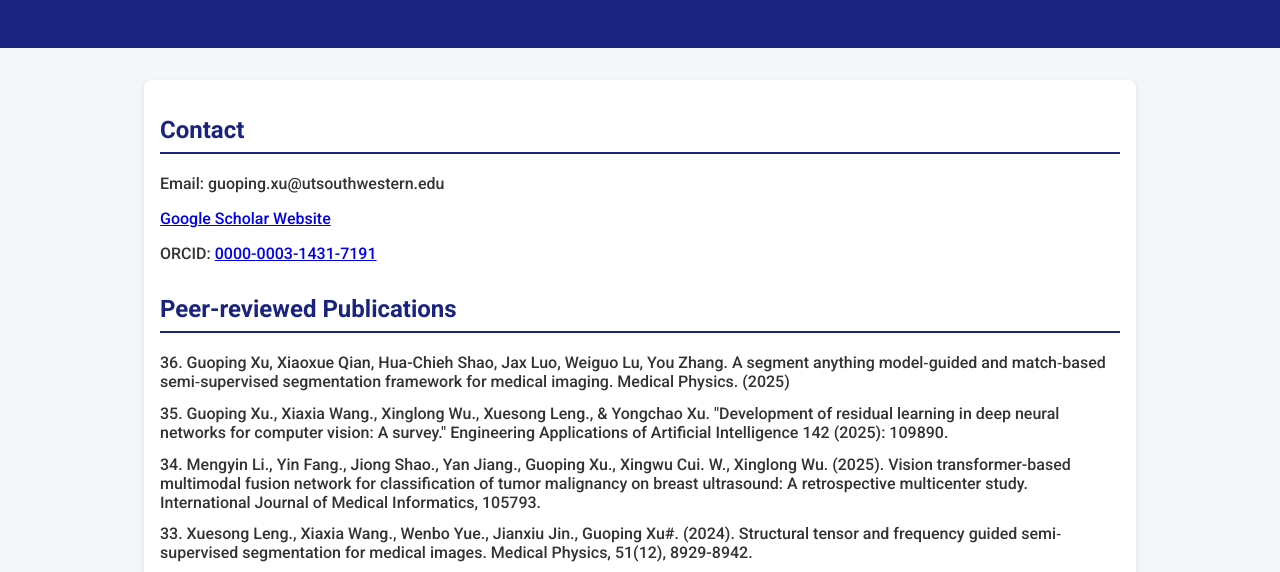
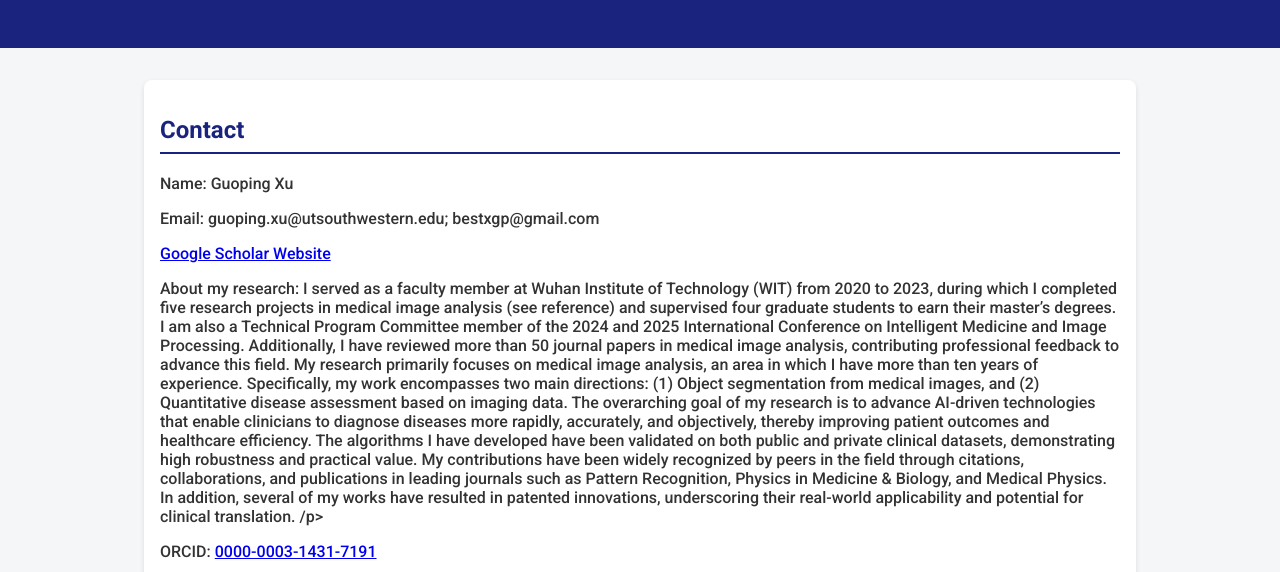
Before and after one commit to apple1986/apple1986.github.io, a plain HTML site: page index.html in a window 1280 px wide. Shown: the part 124-696 px from the top of the page. Drawn offline with Linux system fonts and the light colour scheme.

Commit message:
Revise contact details and expand research overview
Updated contact information and added a detailed research description.

```diff
--- a/index.html
+++ b/index.html
@@ -59,10 +59,14 @@
   <main>
     <section>
       <h2>Contact</h2>
-      <p>Email: guoping.xu@utsouthwestern.edu</p>
+      <p>Name: Guoping Xu</p>
+      <p>Email: guoping.xu@utsouthwestern.edu; bestxgp@gmail.com </p>
       <a href="https://scholar.google.com/citations?user=E9H6WnkAAAAJ&hl=zh-CN" target="_blank">
       Google Scholar Website
       </a>
+      <p>About my research: I served as a faculty member at Wuhan Institute of Technology (WIT) from 2020 to 2023, during which I completed five research projects in medical image analysis (see reference) and supervised four graduate students to earn their master’s degrees. I am also a Technical Program Committee member of the 2024 and 2025 International Conference on Intelligent Medicine and Image Processing. Additionally, I have reviewed more than 50 journal papers in medical image analysis, contributing professional feedback to advance this field. My research primarily focuses on medical image analysis, an area in which I have more than ten years of experience. Specifically, my work encompasses two main directions: (1) Object segmentation from medical images, and (2) Quantitative disease assessment based on imaging data.
+The overarching goal of my research is to advance AI-driven technologies that enable clinicians to diagnose diseases more rapidly, accurately, and objectively, thereby improving patient outcomes and healthcare efficiency. The algorithms I have developed have been validated on both public and private clinical datasets, demonstrating high robustness and practical value. My contributions have been widely recognized by peers in the field through citations, collaborations, and publications in leading journals such as Pattern Recognition, Physics in Medicine & Biology, and Medical Physics. In addition, several of my works have resulted in patented innovations, underscoring their real-world applicability and potential for clinical translation.
+/p>
       <p>ORCID: <a href="https://orcid.org/0000-0003-1431-7191" target="_blank">0000-0003-1431-7191</a></p>
     </section>
 
```
